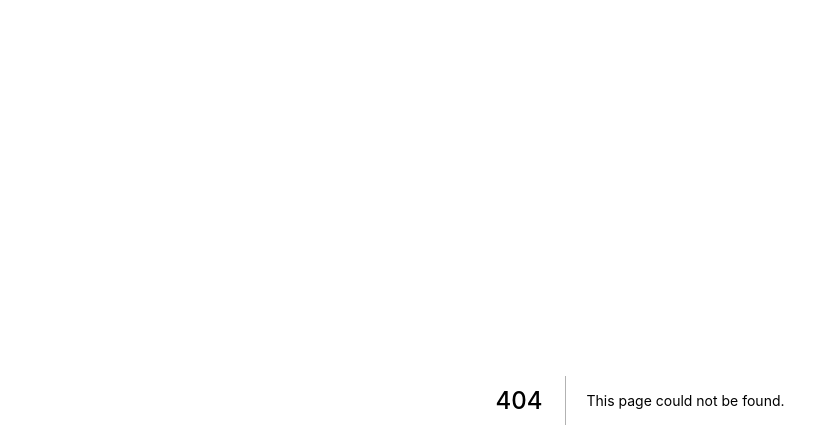
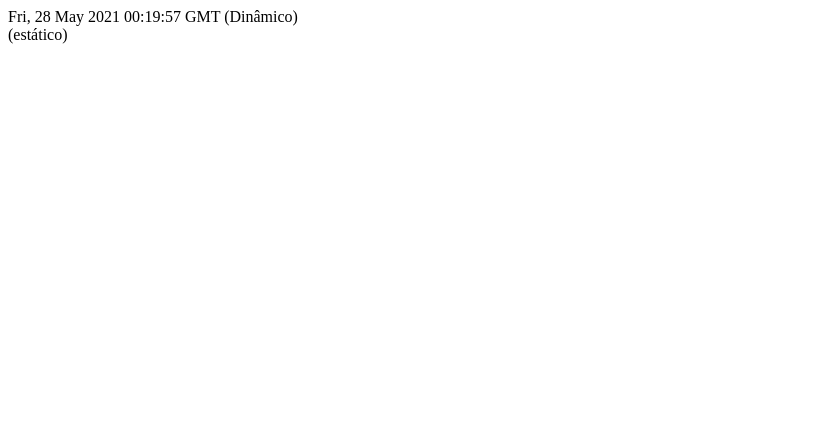
Before and after one commit to Jacksonleste/Site-no-ar, a Next.js app: page /tempo in a window 1280 px wide. Before the commit this address had no page. Shown: the top 448 px of the page, without its empty margins (0-839 px from the left). Built offline with nearby package versions, Linux system fonts and the light colour scheme.

Commit message:
teste getStaticsProps

```diff
--- /dev/null
+++ b/pages/tempo.js
@@ -0,0 +1,23 @@
+function Tempo(props){
+    const dynamicDate = new Date();
+    const dynamicString = dynamicDate.toGMTString();
+
+    return (
+            <div>
+                <div>{dynamicString} (Dinâmico)</div>
+                <div>{props.staticDateString} (estático)</div>
+            </div>
+    )
+}
+
+export function getStaticsProps() {
+    const staticDate = new Date();
+    const staticDateString = staticDate.toGMTString();
+    return{
+        props:{
+            staticDateString
+        }
+    }
+}
+
+export default Tempo;
```
Also changed, not shown: pages/teste.html (deleted, +0 -12 lines).
